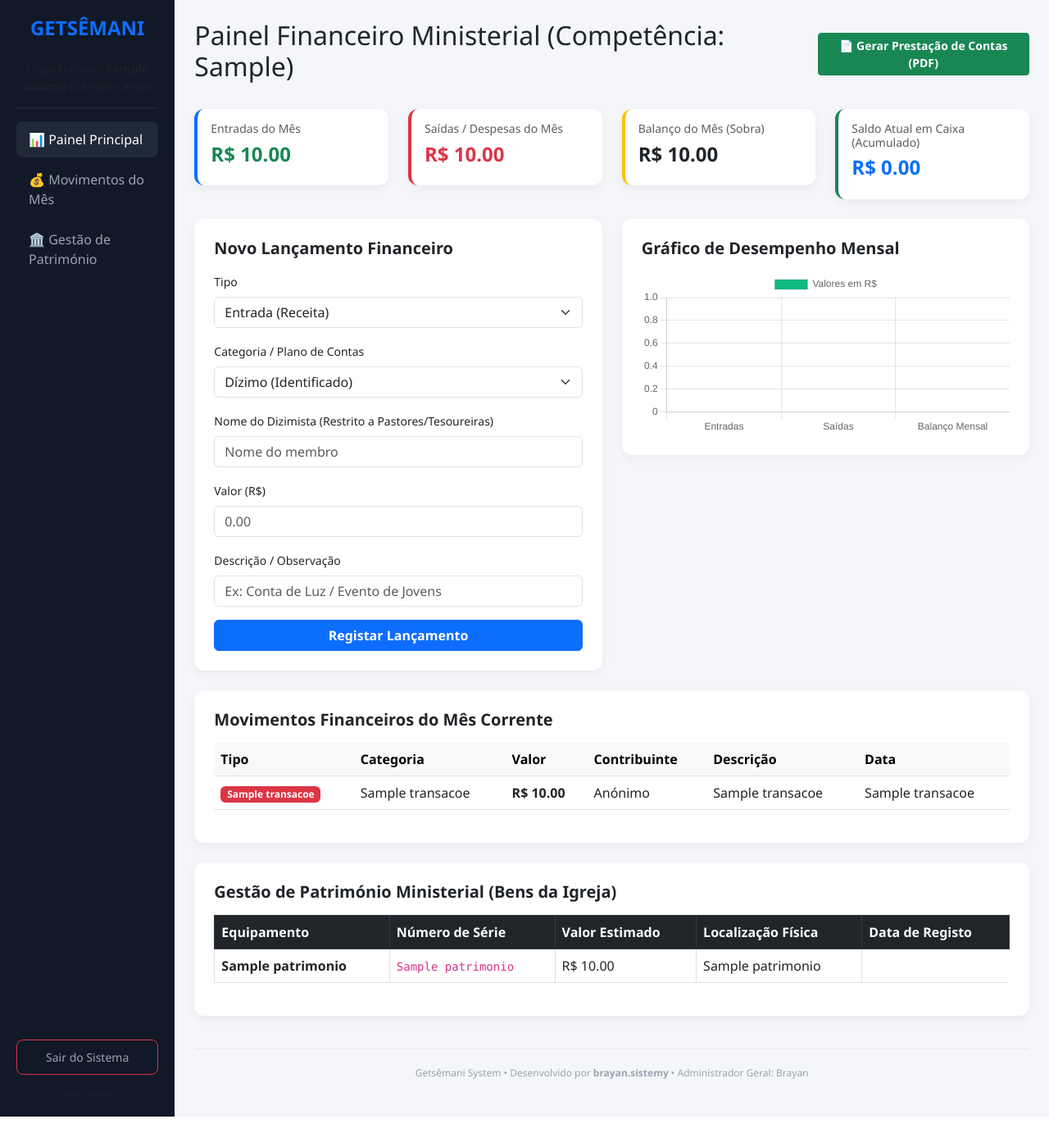
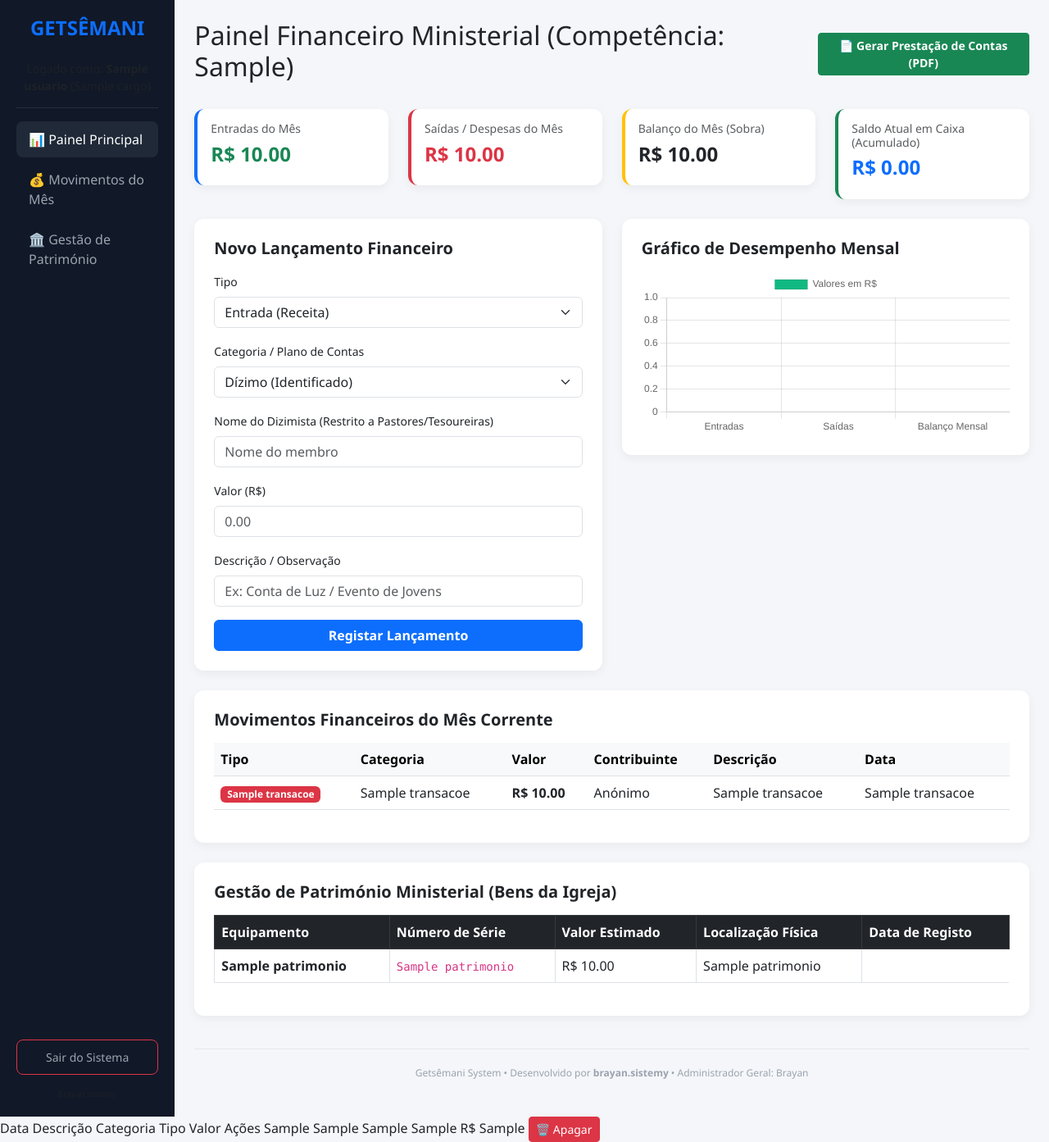
Before and after one commit to brayancanuto2023-hash/getsemani-system, a Flask app: template templates/index.html in a window 1280 px wide. Shown: the whole page at 82% size. Before the commit the page ends 1362 px from the top, so only its background shows below. Run offline with Flask 3, Linux system fonts and the light colour scheme; the template is opened without the code that fills it: most values are stand-ins (such as "Sample title", 1, 10 or a date in 2020).

Commit message:
Update index.html

```diff
--- a/templates/index.html
+++ b/templates/index.html
@@ -587,3 +587,24 @@
 </body>
 
 </html>
+<!-- No cabeçalho da tabela -->
+<tr>
+    <th>Data</th>
+    <th>Descrição</th>
+    <th>Categoria</th>
+    <th>Tipo</th>
+    <th>Valor</th>
+    <th>Ações</th> <!-- Nova coluna -->
+</tr>
+
+<!-- Dentro do loop que gera as linhas da tabela (ex: for t in transacoes) -->
+<tr>
+    <td>{{ t[1] }}</td>
+    <td>{{ t[2] }}</td>
+    <td>{{ t[3] }}</td>
+    <td>{{ t[4] }}</td>
+    <td>R$ {{ t[5] }}</td>
+    <td>
+        <a href="/excluir/{{ t[0] }}" class="btn btn-sm btn-danger" onclick="return confirm('Tem certeza que deseja excluir esta transação?');">🗑️ Apagar</a>
+    </td>
+</tr>
```
